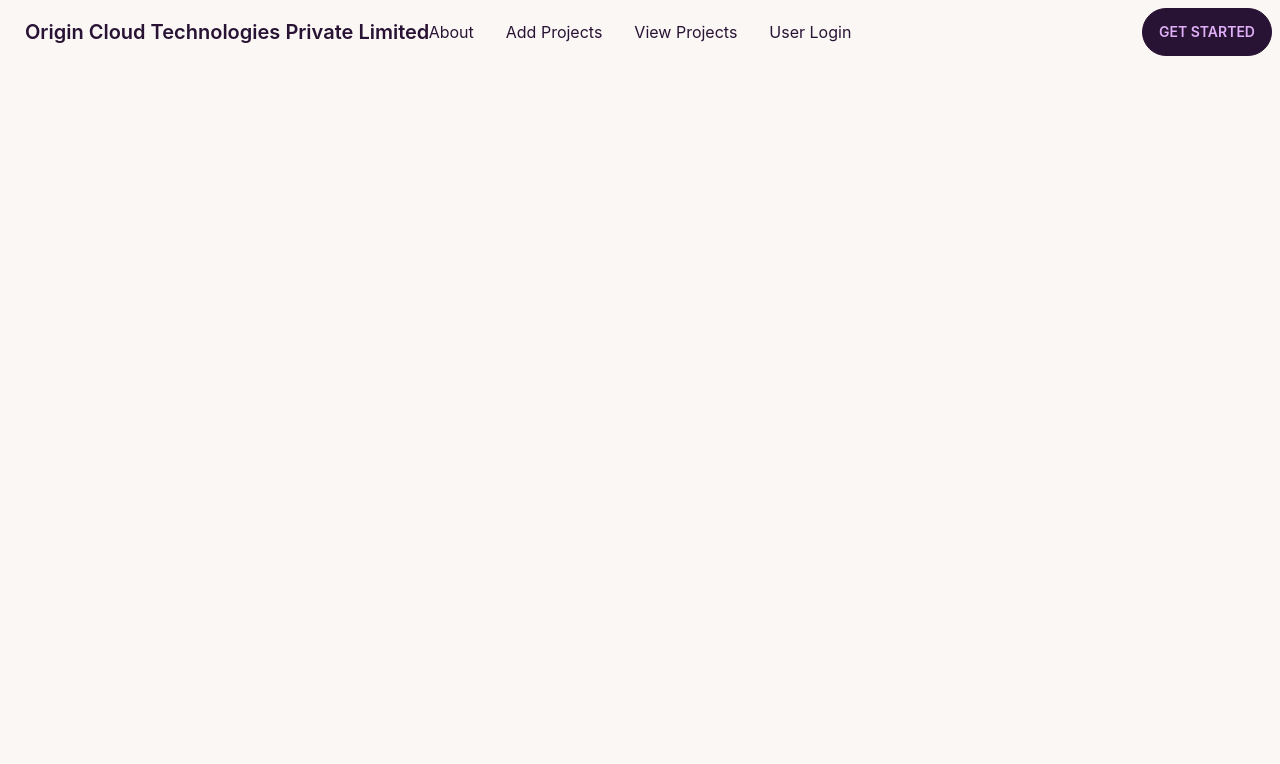
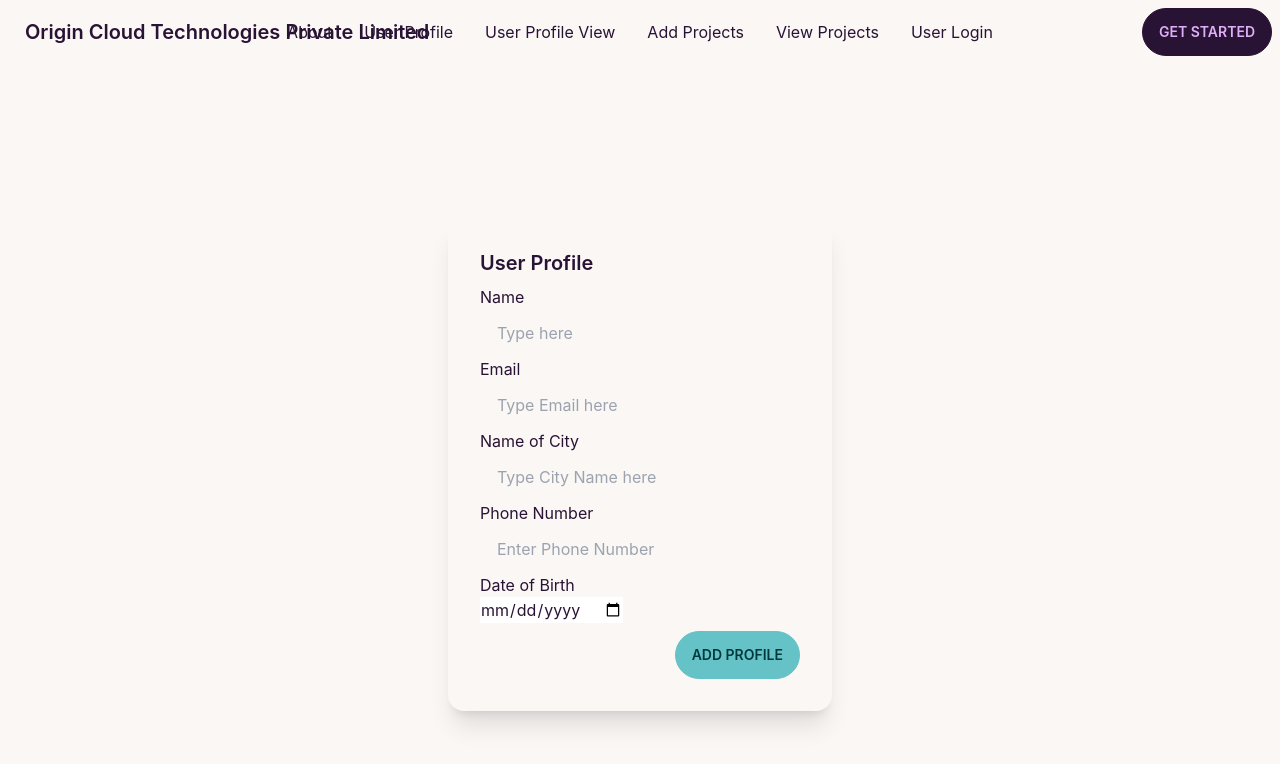
Before and after one commit to RAHUL573769/originCloudAssignmentClientSide, a React (Create React App) app: page /profile in a window 1280 px wide. Shown: the top 764 px of the page. Built offline with nearby package versions, Linux system fonts and the light colour scheme; no server answers.

Commit message:
user added

```diff
--- a/src/App.js
+++ b/src/App.js
@@ -6,6 +6,7 @@ import SignUp from "./Componenets/SignIn/SignUp";
 import AddProjects from "./Componenets/AddProjects/AddProjects";
 import Projects from "./Componenets/ViewProjects/Projects";
 import RequiedAuth from "./Componenets/RequiedAuth";
+import Profile from "./Componenets/UserProfile/Profile";
 
 function App() {
   return (
@@ -31,6 +32,7 @@ function App() {
           element={<AddProjects></AddProjects>}
         ></Route>
         <Route path="/register" element={<SignUp></SignUp>}></Route>
+        <Route path="/profile" element={<Profile></Profile>}></Route>
       </Routes>
     </div>
   );
--- a/src/Componenets/Header/Headers.js
+++ b/src/Componenets/Header/Headers.js
@@ -14,6 +14,12 @@ const Headers = () => {
     <>
       <li>
         <Link to="/about">About</Link>
+      </li>
+      <li>
+        <Link to="/profile">User Profile</Link>
+      </li>
+      <li>
+        <Link to="/view">User Profile View</Link>
       </li>
 
       <li>
--- /dev/null
+++ b/src/Componenets/UserProfile/Profile.js
@@ -0,0 +1,54 @@
+import React from "react";
+
+const Profile = () => {
+  return (
+    <div>
+      <div class="h-screen flex  justify-center items-center">
+        <div class="card w-96 bg-base-100 shadow-xl">
+          <div class="card-body">
+            <h2 class="card-title">User Profile</h2>
+            <div>
+              <p> Name</p>
+              <input
+                type="text"
+                placeholder="Type here"
+                class="input w-full max-w-xs"
+                required
+              />
+              <p>Email</p>
+              <input
+                type="email"
+                placeholder="Type Email here"
+                class="input w-full max-w-xs"
+                required
+              />
+              <p>Name of City</p>
+              <input
+                type="text"
+                placeholder="Type City Name here"
+                class="input w-full max-w-xs"
+                required
+              />
+              <p>Phone Number</p>
+              <input
+                type="number"
+                placeholder="Enter Phone Number"
+                class="input w-full max-w-xs"
+                required
+              />
+              <p>Date of Birth</p>
+
+              <input type="date" name="start" id="" />
+            </div>
+
+            <div class="card-actions justify-end">
+              <button class="btn btn-primary"> Add Profile</button>
+            </div>
+          </div>
+        </div>
+      </div>
+    </div>
+  );
+};
+
+export default Profile;
```
